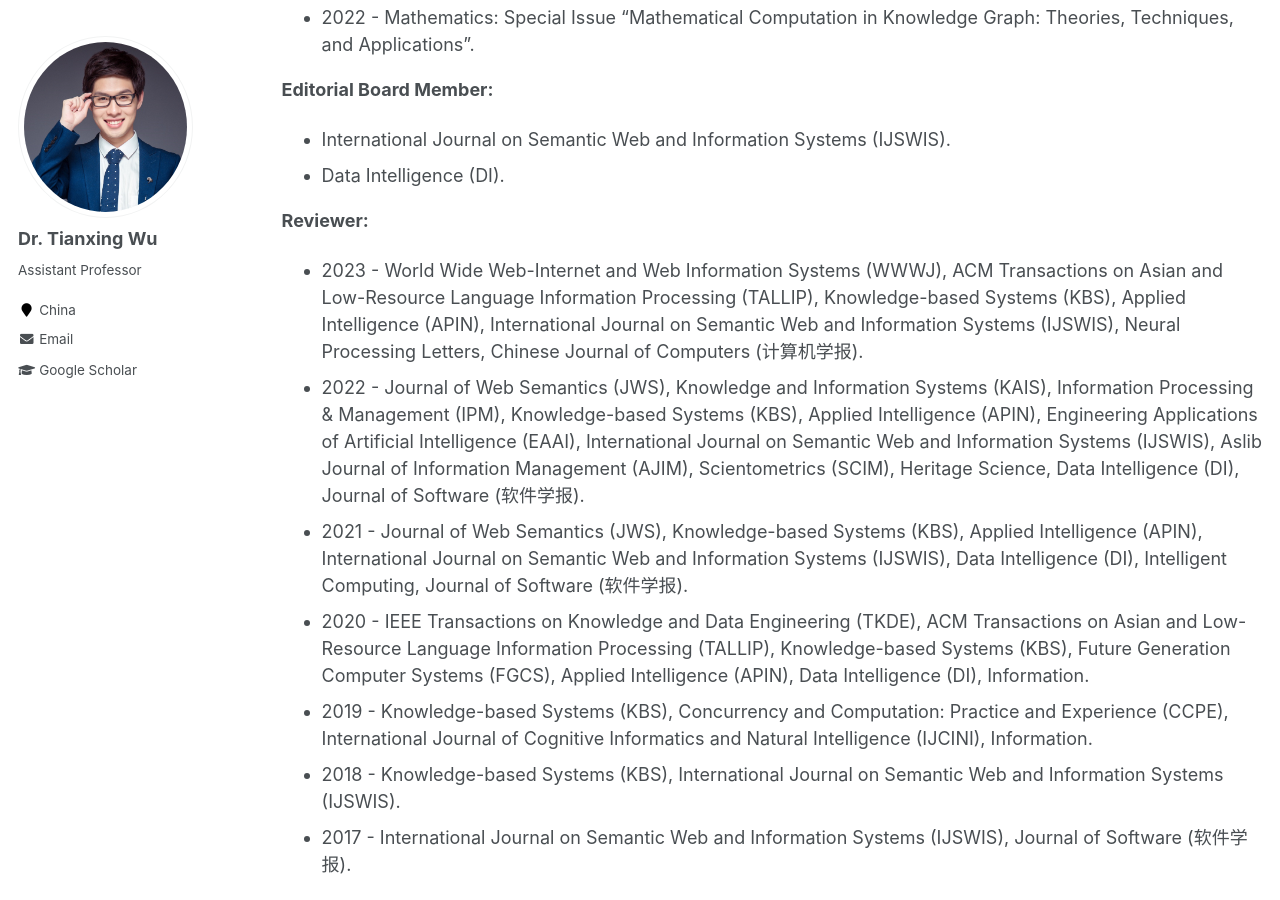
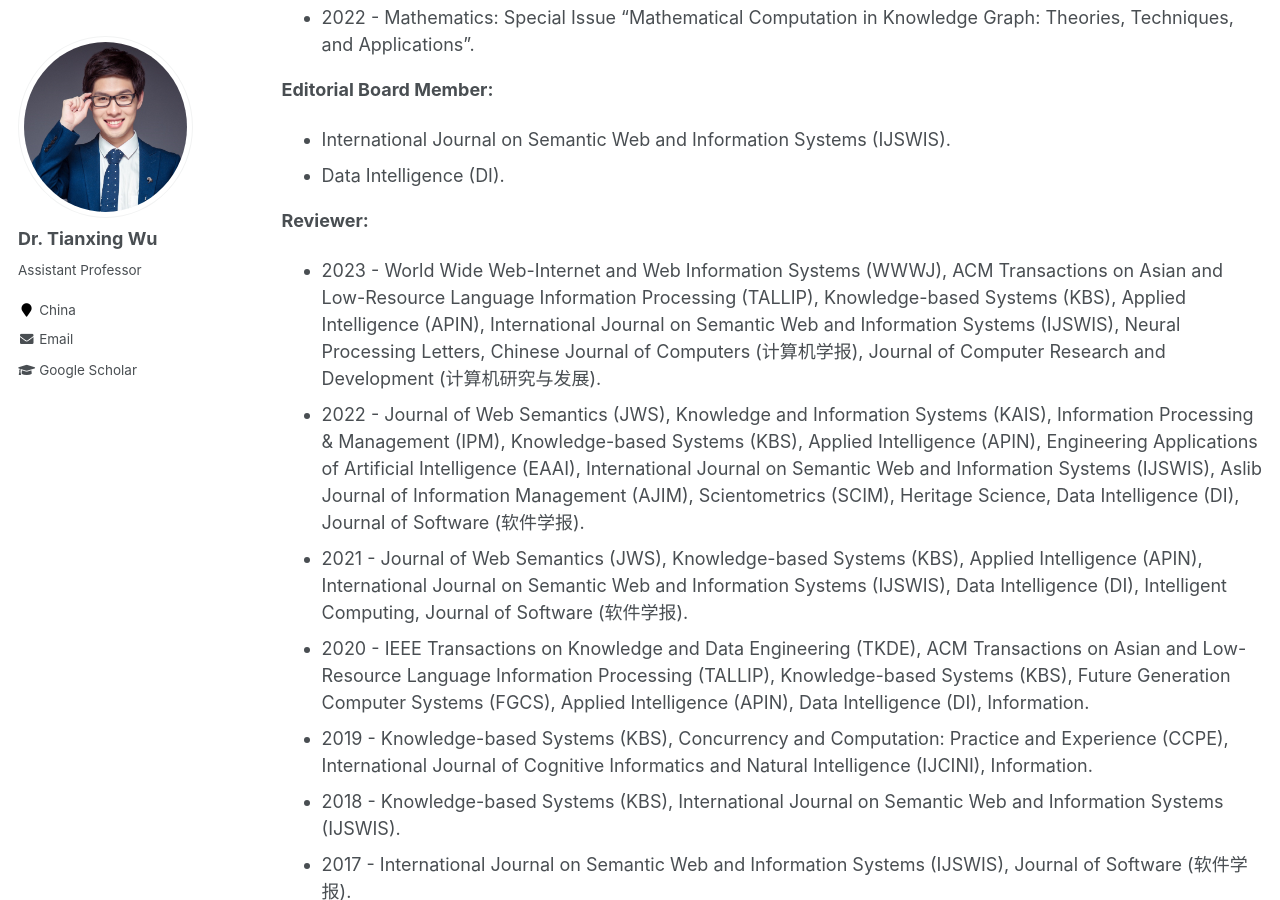
Before and after one commit to tianxing-wu/tianxing-wu.github.io, a Jekyll site: the page built from _pages/services.md, in a window 1280 px wide and 900 px high, scrolled down 607 px. Built offline with Jekyll 4.4.1, drawn with Linux system fonts in a browser that asks for light colours.

Commit message:
info update

```diff
--- a/_pages/services.md
+++ b/_pages/services.md
@@ -21,7 +21,7 @@ author_profile: true
 * Data Intelligence (DI).
 
 **Reviewer:**
-* 2023 - World Wide Web-Internet and Web Information Systems (WWWJ), ACM Transactions on Asian and Low-Resource Language Information Processing (TALLIP), Knowledge-based Systems (KBS), Applied Intelligence (APIN), International Journal on Semantic Web and Information Systems (IJSWIS), Neural Processing Letters, Chinese Journal of Computers (计算机学报).
+* 2023 - World Wide Web-Internet and Web Information Systems (WWWJ), ACM Transactions on Asian and Low-Resource Language Information Processing (TALLIP), Knowledge-based Systems (KBS), Applied Intelligence (APIN), International Journal on Semantic Web and Information Systems (IJSWIS), Neural Processing Letters, Chinese Journal of Computers (计算机学报), Journal of Computer Research and Development (计算机研究与发展).
 * 2022 - Journal of Web Semantics (JWS), Knowledge and Information Systems (KAIS), Information Processing & Management (IPM), Knowledge-based Systems (KBS), Applied Intelligence (APIN), Engineering Applications of Artificial Intelligence (EAAI), International Journal on Semantic Web and Information Systems (IJSWIS), Aslib Journal of Information Management (AJIM), Scientometrics (SCIM), Heritage Science, Data Intelligence (DI), Journal of Software (软件学报).
 * 2021 - Journal of Web Semantics (JWS), Knowledge-based Systems (KBS), Applied Intelligence (APIN), International Journal on Semantic Web and Information Systems (IJSWIS), Data Intelligence (DI), Intelligent Computing, Journal of Software (软件学报).
 * 2020 - IEEE Transactions on Knowledge and Data Engineering (TKDE), ACM Transactions on Asian and Low-Resource Language Information Processing (TALLIP), Knowledge-based Systems (KBS), Future Generation Computer Systems (FGCS), Applied Intelligence (APIN), Data Intelligence (DI), Information.
```
Also changed, not shown: 1 other file.
